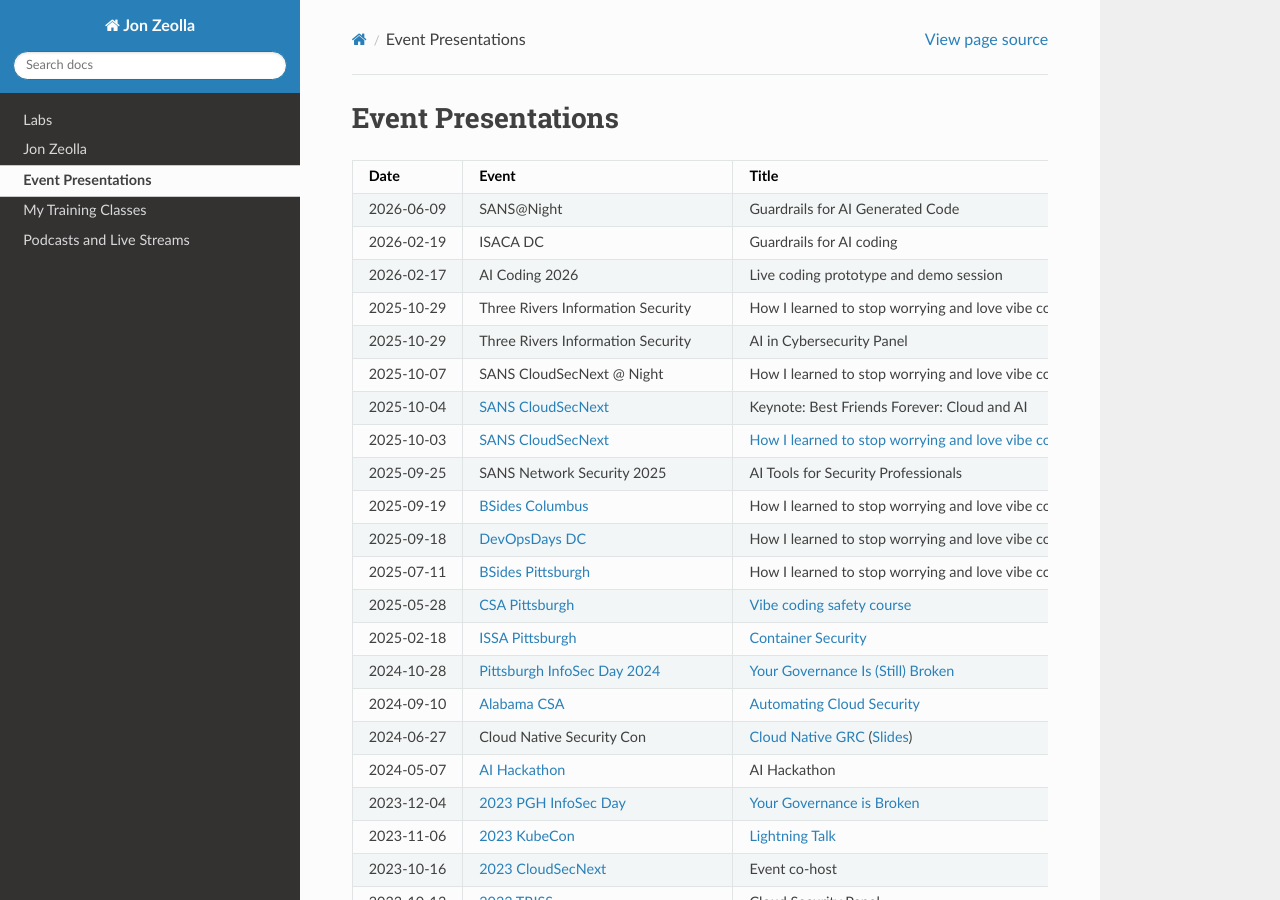
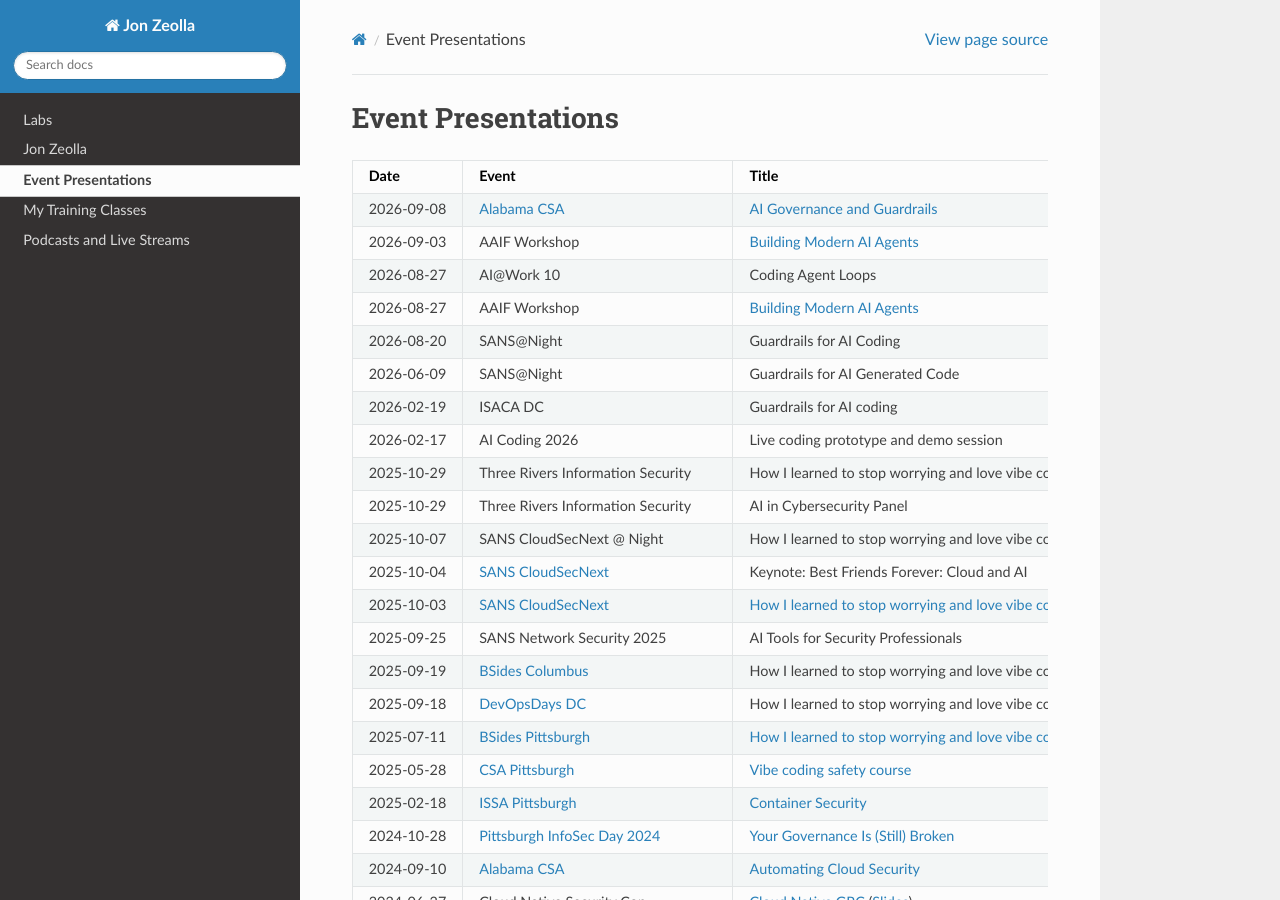
Before and after one commit to JonZeolla/JonZeolla.github.io, a Sphinx documentation site: the page built from docs/ref/jz-content.md, in a window 1280 px wide and 900 px high. Built offline with Sphinx 7.4.7 and the Read the Docs theme 3.1.0, drawn with Linux system fonts in a browser that asks for light colours.

Commit message:
chore: add 2026 H2 talks and AAIF workshops (#109)

```diff
--- a/docs/ref/jz-content.md
+++ b/docs/ref/jz-content.md
@@ -9,6 +9,11 @@
 
 | Date       | Event                                        | Title                                                                          |
 | ---------- | -------------------------------------------- | ------------------------------------------------------------------------------ |
+| 2026-09-08 | [Alabama CSA][Alabama-CSA]                   | [AI Governance and Guardrails][2026-CSABirm]                                   |
+| 2026-09-03 | AAIF Workshop                                | [Building Modern AI Agents][2026-AAIF-Agents-0903]                             |
+| 2026-08-27 | AI@Work 10                                   | Coding Agent Loops                                                             |
+| 2026-08-27 | AAIF Workshop                                | [Building Modern AI Agents][2026-AAIF-Agents]                                  |
+| 2026-08-20 | SANS@Night                                   | Guardrails for AI Coding                                                       |
 | 2026-06-09 | SANS@Night                                   | Guardrails for AI Generated Code                                               |
 | 2026-02-19 | ISACA DC                                     | Guardrails for AI coding                                                       |
 | 2026-02-17 | AI Coding 2026                               | Live coding prototype and demo session                                         |
@@ -20,7 +25,7 @@
 | 2025-09-25 | SANS Network Security 2025                   | AI Tools for Security Professionals                                            |
 | 2025-09-19 | [BSides Columbus][2025-BSidesCol]            | How I learned to stop worrying and love vibe coding: security edition          |
 | 2025-09-18 | [DevOpsDays DC][2025-Devopsdays-dc]          | How I learned to stop worrying and love vibe coding: security edition          |
-| 2025-07-11 | [BSides Pittsburgh][2025-BSidesPGH]          | How I learned to stop worrying and love vibe coding: security edition          |
+| 2025-07-11 | [BSides Pittsburgh][2025-BSidesPGH]          | [How I learned to stop worrying and love vibe coding: security edition][BSPGH25] |
 | 2025-05-28 | [CSA Pittsburgh][2025-CSAPgh]                | [Vibe coding safety course][2025-CSA-coding-assist]                            |
 | 2025-02-18 | [ISSA Pittsburgh][2025-ISSA]                 | [Container Security][2025-container-security]                                  |
 | 2024-10-28 | [Pittsburgh InfoSec Day 2024][PGHINFOSECDAY] | [Your Governance Is (Still) Broken][2024-gov-still-broken]                     |
@@ -89,11 +94,14 @@
 
 You can also watch my recorded presentations by going to [this YouTube playlist](https://jonzeolla.com/youtube.html).
 
+[2026-AAIF-Agents]: https://luma.com/cpeus3f9 "Building Modern AI Agents"
+[2026-AAIF-Agents-0903]: https://luma.com/eob7xzdb "Building Modern AI Agents"
 [CSN25]: https://www.youtube.com/watch?v=XaosRsgGSX8 "How I learned to stop worrying and love vibe coding: security edition"
 [2025-Devopsdays-dc]: https://devopsdays.org/events/2025-washington-dc/welcome/ "How I learned to stop worrying and love vibe coding: security edition"
 [2025-CloudSecNext]: https://www.sans.org/cyber-security-training-events/cloudsecnext-summit-2025/ "How I learned to stop worrying and love vibe coding: security edition"
 [2025-BSidesCol]: https://www.bsidescolumbus.com/ "How I learned to stop worrying and love vibe coding: security edition"
 [2025-BSidesPGH]: https://bsidespgh.com/2025 "How I learned to stop worrying and love vibe coding: security edition"
+[BSPGH25]: https://youtu.be/oPhGKduOrKM "How I learned to stop worrying and love vibe coding: security edition"
 [2025-CSAPgh]: https://events.humanitix.com/csa-pittsburgh-chapter-in-person-meetup "Vibe coding safety course"
 [2025-CSA-coding-assist]: https://youtu.be/6s6K2zelYQo "Vibe coding safety course"
 [2025-container-security]: https://github.com/JonZeolla/monopreso/tree/main/presentations/2025-02-ISSA-Pittsburgh "Container Security"
@@ -101,6 +109,7 @@
 [PGHINFOSECDAY]: https://www.pghinfosecday.com/ "Pittsburgh InfoSec Day"
 [2024-gov-still-broken]: https://github.com/JonZeolla/monopreso/tree/main/presentations/2024-10-PGH-InfoSec-Day "Your Governance is (still) Broken"
 [Alabama-CSA]: https://circle.cloudsecurityalliance.org/alabama/home "Cloud Security Alliance Alabama Chapter"
+[2026-CSABirm]: https://www.meetup.com/cloud-security-alliance-alabama-chapter/events/316172772/ "AI Governance and Guardrails"
 [2024-CSABirm]: https://www.meetup.com/cloud-security-alliance-alabama-chapter/events/302397794/ "Automating Cloud Security with Jon Zeolla"
 [2024-CNSC]: https://youtu.be/HvLkkrNFiK8?si=pKXy-VvlDktl9ezU "Cloud Native GRC"
 [2024-CNSCSlides]: https://docs.google.com/presentation/d/167QYSLeDlz2pipln_V5kCVI2UWAIMRNpOQHBtIKikqg/edit?usp=drive_link "Cloud Native GRC Slides"
```
